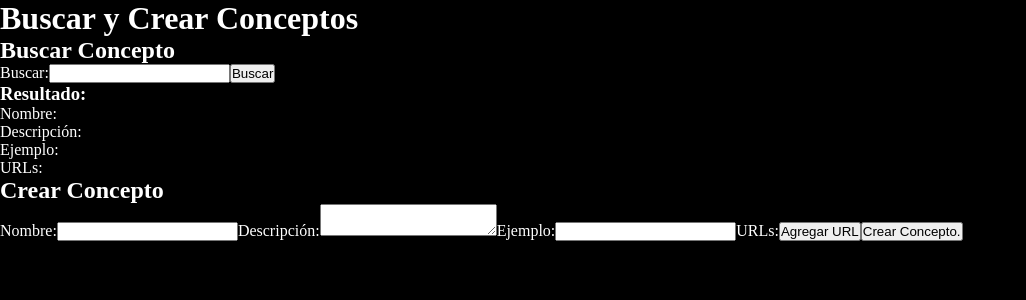
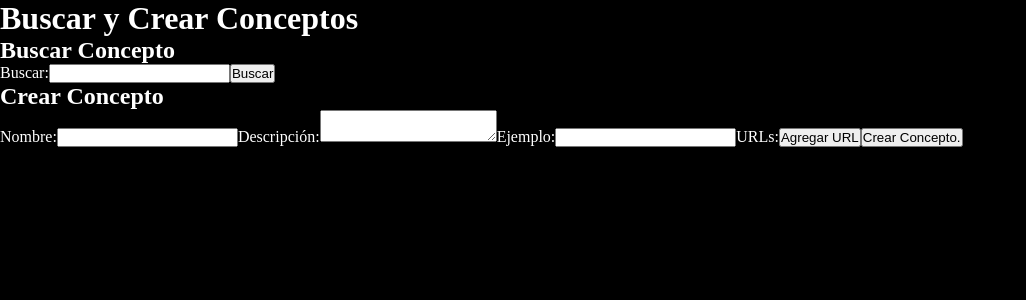
Before and after one commit to Valenithub/Fetchy, a React (Vite) app in the folder fetchy-app/: page / in a window 1280 px wide. Shown: the top 300 px of the page, without its empty margins (0-1026 px from the left). Built offline with nearby package versions, Linux system fonts and the light colour scheme.

Commit message:
Functionality Grep

```diff
--- a/fetchy-app/package.json
+++ b/fetchy-app/package.json
@@ -11,6 +11,7 @@
   },
   "dependencies": {
     "fs": "^0.0.1-security",
+    "fuse.js": "^7.0.0",
     "react": "^18.2.0",
     "react-dom": "^18.2.0"
   },
--- a/fetchy-app/src/App.jsx
+++ b/fetchy-app/src/App.jsx
@@ -1,12 +1,10 @@
 import React, { useState, useEffect } from "react";
-import "./styles/app.css"
-
-
-
+import Fuse from "fuse.js";
+import "./styles/app.css";
 
 function App() {
     const [busqueda, setBusqueda] = useState('');
-  const [resultado, setResultado] = useState(null);
+    const [resultado, setResultado] = useState([]);
     const [nuevoConcepto, setNuevoConcepto] = useState({
         nombre: '',
         descripcion: '',
@@ -25,25 +23,19 @@ function App() {
 
     const buscarConcepto = (termino) => {
         const conceptosGuardados = JSON.parse(localStorage.getItem('conceptos')) || [];
-    const conceptoEncontrado = conceptosGuardados.find(concepto => concepto.nombre.toLowerCase() === termino.toLowerCase());
-    return conceptoEncontrado || { nombre: '', descripcion: '', ejemplo: '', urls: [] };
-  };
-
-  const crearConcepto = (nombre, descripcion, ejemplo, urls) => {
-      const nuevoConcepto = { nombre, descripcion, ejemplo, urls };
-      const conceptosGuardados = JSON.parse(localStorage.getItem('conceptos')) || [];
-      conceptosGuardados.push(nuevoConcepto);
-      localStorage.setItem('conceptos', JSON.stringify(conceptosGuardados));
+        const fuse = new Fuse(conceptosGuardados, {
+            keys: ["nombre"], // especificamos la clave sobre la cual buscar
+            includeScore: true,
+            threshold: 0.3, // ajusta este valor según tus necesidades
+        });
+        const resultados = fuse.search(termino);
+        return resultados.map(resultado => resultado.item);
     };
 
     const handleChange = (event) => {
         setBusqueda(event.target.value);
-  };
-
-  const handleSubmit = (event) => {
-      event.preventDefault();
-      const conceptoEncontrado = buscarConcepto(busqueda);
-      setResultado(conceptoEncontrado);
+        const conceptosCoincidentes = buscarConcepto(event.target.value);
+        setResultado(conceptosCoincidentes);
     };
 
     const handleNuevoConceptoChange = (event) => {
@@ -82,31 +74,41 @@ function App() {
         });
     };
 
+    const crearConcepto = (nombre, descripcion, ejemplo, urls) => {
+        const nuevoConcepto = { nombre, descripcion, ejemplo, urls };
+        const conceptosGuardados = JSON.parse(localStorage.getItem('conceptos')) || [];
+        conceptosGuardados.push(nuevoConcepto);
+        localStorage.setItem('conceptos', JSON.stringify(conceptosGuardados));
+    };
+
     return (
         <div className="app">
             <h1>Buscar y Crear Conceptos</h1>
             <div>
                 <h2>Buscar Concepto</h2>
-              <form onSubmit={handleSubmit}>
+                <form onSubmit={(e) => e.preventDefault()}>
                     <label>
                         Buscar:
                         <input type="text" value={busqueda} onChange={handleChange} />
                     </label>
                     <button type="submit">Buscar</button>
                 </form>
-              {resultado ? (
+                {resultado && resultado.length > 0 ? (
                     <div>
-                      <h3>Resultado:</h3>
-                      <p>Nombre: {resultado.nombre}</p>
-                      <p>Descripción: {resultado.descripcion}</p>
-                      <p>Ejemplo: {resultado.ejemplo}</p>
+                        <h3>Resultados:</h3>
+                        {resultado.map((concepto, index) => (
+                            <div key={index}>
+                                <p>Nombre: {concepto.nombre}</p>
+                                <p>Descripción: {concepto.descripcion}</p>
+                                <p>Ejemplo: {concepto.ejemplo}</p>
                                 <p>URLs:</p>
                                 <ul>
-                      {resultado && resultado.urls && resultado.urls.map((url, index) => (
-    <li key={index}>{url}</li>
+                                    {concepto.urls.map((url, urlIndex) => (
+                                        <li key={urlIndex}>{url}</li>
                                     ))}
-
                                 </ul>
+                            </div>
+                        ))}
                     </div>
                 ) : null}
             </div>
```
Also changed, not shown: 1 other file (tests, documents, lock files or other folders). Lines whose indentation alone changed are shown as unchanged.
